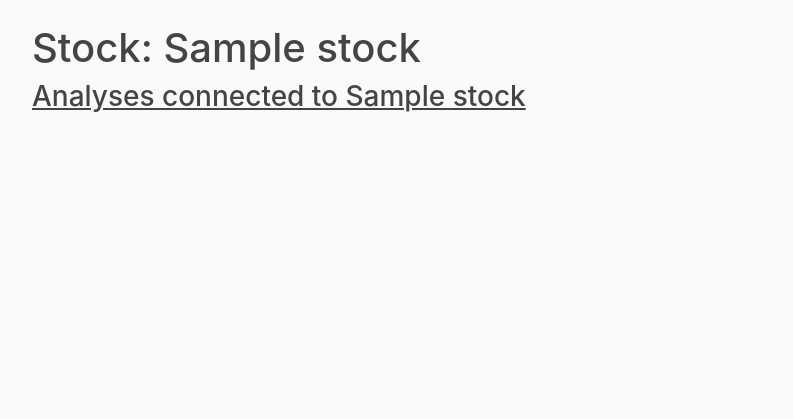
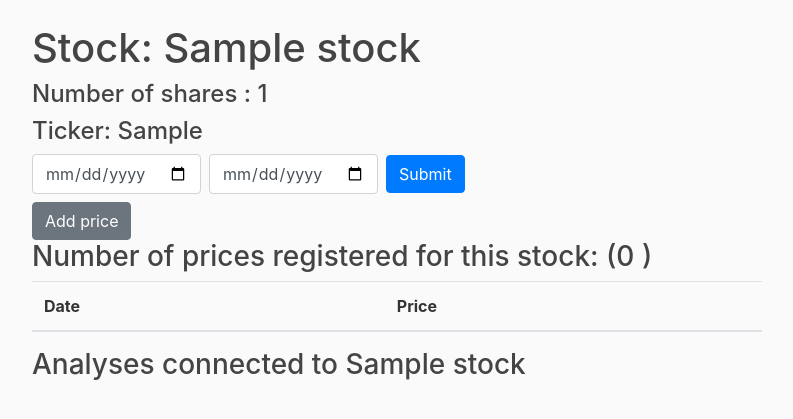
Before and after one commit to louisesvennssonn/Proj_een065, a Flask app: page /stock/1 in a window 1280 px wide. Shown: the part 56-475 px from the top of the page, without its empty margins (53-846 px from the left). Run offline with Flask 2, Linux system fonts and the light colour scheme; tables that the repository leaves empty hold one stand-in row (values such as "Sample post"); lists and menus that the app fills with data are empty; some libraries are stand-ins or nearby versions.

Commit message:
Update 1

```diff
--- a/load_database.py
+++ b/load_database.py
@@ -80,16 +80,16 @@ def reload_database():
 
     for stock in stocks:
         for user in users:
-            for a in range(random.randint(0, 2)):
+            for a in range(random.randint(0, 10)):
                 # picking a random date for the analysis
-                date_analysis = datetime.datetime.now() - \
+                random_date = datetime.datetime.now() - \
                                 datetime.timedelta(days=random.randint(1, 90),
                                                    hours=random.randint(1, 23),
                                                    minutes=random.randint(1, 59))
                 # creating a random analysis
-                analysis = Analysis(title=lorem.words(random.randint(3, 7)),
-                                    content=lorem.paragraphs(random.randint(2, 10)),
-                                    date_posted=date_analysis,
+                analysis = Analysis(title=lorem.words(random.randint(3, 10)),
+                                    content=lorem.words(random.randint(3, 20)),
+                                    date_posted=random_date,
                                     price=random.randint(1, 1000),
                                     earnings=random.randint(1, 100000),
                                     p_e=random.randint(-5, 20),
@@ -98,7 +98,7 @@ def reload_database():
                                     stock=stock)
                 db.session.add(analysis)
 
-                diagram = Diagram(date=date_analysis, stock=stock, price=analysis.price)
+                diagram = Diagram(date=random_date, stock=stock, price=random.randint(1,1000))
                 db.session.add(diagram)
 
     try:
--- a/stock_analysis/forms.py
+++ b/stock_analysis/forms.py
@@ -1,3 +1,5 @@
+import datetime
+
 from flask_wtf import FlaskForm
 from flask_wtf.file import FileField, FileAllowed
 from flask_login import current_user
@@ -95,5 +97,5 @@ class AnalysisForm(FlaskForm):
 
 
 class DiagramForm(FlaskForm):
-    price = AnalysisForm.price
-    date = DateTimeField('Date', format='%Y-%m-%d %H:%M:%S')
+    price = DecimalField('Price', validators=[DataRequired()], places=2)
+    submit = SubmitField('Add')
--- a/stock_analysis/models.py
+++ b/stock_analysis/models.py
@@ -5,6 +5,7 @@ from dataclasses import dataclass
 import datetime
 from stock_analysis import db, login_manager
 from flask_login import UserMixin
+
 
 
 @login_manager.user_loader
@@ -63,6 +64,7 @@ class Diagram(db.Model):
     id = db.Column(db.Integer, primary_key=True)
     date = db.Column(db.DateTime, default=datetime.datetime.now)
     price = db.Column(db.Float, nullable=False)
+
     stock = db.relationship(Stock, backref=db.backref('diagrams'), lazy=True)
     stock_id = db.Column(db.Integer, db.ForeignKey('stock.id'), nullable=False)
 
--- a/stock_analysis/routes.py
+++ b/stock_analysis/routes.py
@@ -1,3 +1,4 @@
+import datetime
 import os
 import secrets
 from PIL import Image
@@ -5,7 +6,7 @@ from flask import render_template, url_for, flash, redirect, request, abort
 
 import stock_analysis.models
 from stock_analysis import app, db, bcrypt
-from stock_analysis.forms import RegistrationForm, LoginForm, UpdateAccountForm, AnalysisForm, StockForm
+from stock_analysis.forms import RegistrationForm, LoginForm, UpdateAccountForm, AnalysisForm, StockForm, DiagramForm
 from stock_analysis.models import User, Analysis, Stock, Diagram
 from flask_login import login_user, current_user, logout_user, login_required
 
@@ -197,10 +198,39 @@ def create_analysis(stock_id):
 @app.route("/stock/<int:stock_id>", methods=['GET', 'POST'])
 def stock(stock_id):
     current_stock = Stock.query.get_or_404(stock_id)
-    data = []
+    diagrams = []
+    if 'startdate' in request.args and 'enddate' in request.args:
+        startdate = datetime.datetime.strptime(request.args['startdate'], '%Y-%m-%d')
+        enddate = datetime.datetime.strptime(request.args['enddate'], '%Y-%m-%d')
+        diagrams = Diagram.query.filter_by(stock_id=current_stock.id).filter(Diagram.date >=startdate).filter(Diagram.date <= enddate).all()
+    else:
+        diagrams = Diagram.query.filter_by(stock_id=current_stock.id).order_by(Diagram.date).all()
     return render_template('stock.html',
-                           name=current_stock.name,
                            stock=current_stock,
+                           diagrams=diagrams
+                           )
+
+@app.route("/diagram/<int:stock_id>/new-price", methods=['GET', 'POST'])
+@login_required
+def add_price(stock_id):
+    stock= Stock.query.get_or_404(stock_id)
+    form = DiagramForm()
+    if form.validate_on_submit():
+        new_price = Diagram(price=form.price.data,
+                            stock=stock)
+        db.session.add(new_price)
+        try:
+            db.session.commit()
+            flash('Your price has been added!', 'success')
+            return redirect(f'/stock/{stock.id}')
+        except:
+            flash('Something went wrong, please try again', 'danger')
+            return redirect(url_for('add_price'))
+
+    return render_template('add_price.html',
+                           title='Add Price',
+                           form=form,
+                           legend='Add Price'
                            )
 
 
@@ -208,28 +238,6 @@ def stock(stock_id):
 def analysis(analysis_id):
     current_analysis = Analysis.query.get_or_404(analysis_id)
     return render_template('analysis.html', analysis=current_analysis)
-
-
-@app.route("/stock/<int:stock_id>/update", methods=['GET', 'POST'])
-@login_required
-def update_stock(stock_id):
-    stock_to_update = Stock.query.get_or_404(stock_id)
-    if stock_to_update.author != current_user:
-        abort(403)  # only the owner of the post can edit it!
-    form = StockForm()
-    if form.validate_on_submit():
-        stock_to_update.name = form.name.data
-        stock_to_update.number_of_shares = form.number_of_shares.data
-        db.session.commit()
-        flash('Your stock has been updated!', 'success')
-        return redirect(url_for('stock', stock_id=stock_to_update.id))
-    elif request.method == 'GET':
-        form.name.data = stock_to_update.name
-        form.number_of_shares.data = stock_to_update.number_of_shares
-    return render_template('create_stock.html',
-                           title='Update Stock',
-                           form=form,
-                           legend='Update Stock')
 
 
 @app.route("/analysis/<int:analysis_id>/update", methods=['GET', 'POST'])
--- a/stock_analysis/templates/analysis.html
+++ b/stock_analysis/templates/analysis.html
@@ -18,7 +18,7 @@
             <div class="col-md-8"> {{ analysis.date_posted.strftime('%Y-%m-%d') }}</div>
         </div>
         <div class="row">
-            <div class="col-md-4">When posted the price was:  </div>
+            <div class="col-md-4">Estimated price:  </div>
             <div class="col-md-8">{{ analysis.price }}</div>
         </div>
         <div class="row">
--- a/stock_analysis/templates/create_stock.html
+++ b/stock_analysis/templates/create_stock.html
@@ -5,6 +5,7 @@
             {{ form.hidden_tag() }}
             <fieldset class="form-group">
                 <legend class="border-bottom mb-4">{{ legend }}</legend>
+
                 <div class="form-group">
                     {{ form.name.label(class="form-control-label") }}
                     {% if form.name.errors %}
--- a/stock_analysis/templates/home.html
+++ b/stock_analysis/templates/home.html
@@ -1,7 +1,6 @@
 {% extends "layout.html" %}
 {% block content %}
     <h1><b>Welcome to New Infront</b></h1>
-
     <h3>To read or add an analysis select a stock below</h3>
     <div class="container">
         <div class="stocks">
@@ -22,7 +21,7 @@
     </div>
 
     {% if current_user.is_authenticated %}
-        <h3>Here are your analyses</h3>
+        <h3>Here are your analyses ({{ analyses | length  }} Analyses)</h3>
         <table class="table">
             <thead>
                 <tr>
--- a/stock_analysis/templates/stock.html
+++ b/stock_analysis/templates/stock.html
@@ -1,17 +1,46 @@
 {% extends "layout.html" %}
 {% block content %}
     <h1>Stock: {{ stock.name }}</h1>
+    <h4>Number of shares : {{ stock.number_of_shares }}</h4>
+    <h4>Ticker: {{ stock.ticker }}</h4>
+     <form class="form-inline">
+        <label class="sr-only" for="startdate"></label>
+        <input type="date" class="form-control mb-2 mr-sm-2" id="startdate" name="startdate" placeholder="Start date">
 
-    {% if current_user.is_authenticated %}
-        <a class="btn btn-secondary" href="{{ url_for('create_analysis', stock_id=stock.id) }}" role="button">Create Analysis</a>
+        <label class="sr-only" for="enddate"></label>
+        <input type="date" class="form-control mb-2 mr-sm-2" id="enddate" name="enddate" placeholder="End date">
+
+        <button type="submit" class="btn btn-primary mb-2">Submit</button>
+    </form>
+    <a class="btn btn-secondary" href="{{ url_for('add_price', stock_id=stock.id) }}" role="button">Add price</a>
+    <h3> Number of prices registered for this stock:  ({{ diagrams | length  }} ) </h3>
+        <table class="table">
+            <thead>
+            <tr>
+                <th scope="col">Date</th>
+                <th scope="col">Price</th>
+            </tr>
+            </thead>
+            <tbody>
+            {% for diagram in diagrams %}
+                <tr>
+                    <th class="row">{{ diagram.date.strftime('%Y-%m-%d') }}</th>
+                    <td>{{ diagram.price }}</td>
+                </tr>
+            {% endfor %}
+            </tbody>
+        </table>
+     {% if current_user.is_authenticated %}
+        <a class="btn btn-secondary" href="{{ url_for('create_analysis', stock_id=stock.id) }}" role="button">Create
+            Analysis</a>
     {% endif %}
-    <h3><u>Analyses connected to {{ stock.name }}</u></h3>
+
+    <h3>Analyses connected to {{ stock.name }}</h3>
     {% for analysis in stock.analyses %}
-        <div class="article-metadata">
+        <div class="content-section">
             <h4><a class="article-title" href="{{ url_for('analysis', analysis_id=analysis.id) }}">{{ analysis.title }}</a></h4>
             <div class="mr-2"> User: {{ analysis.user.username }}</div>
             <div class="text-muted">{{ analysis.date_posted.strftime('%Y-%m-%d') }}</div>
-            <div class="text-muted">{{ stock.ticker }}</div>
             <p class="article-content">{{ analysis.content | truncate(400) }}</p>
         </div>
     {% endfor %}
```
Also changed, not shown: stock_analysis/templates/add_price.html (added, +28 -0 lines).
